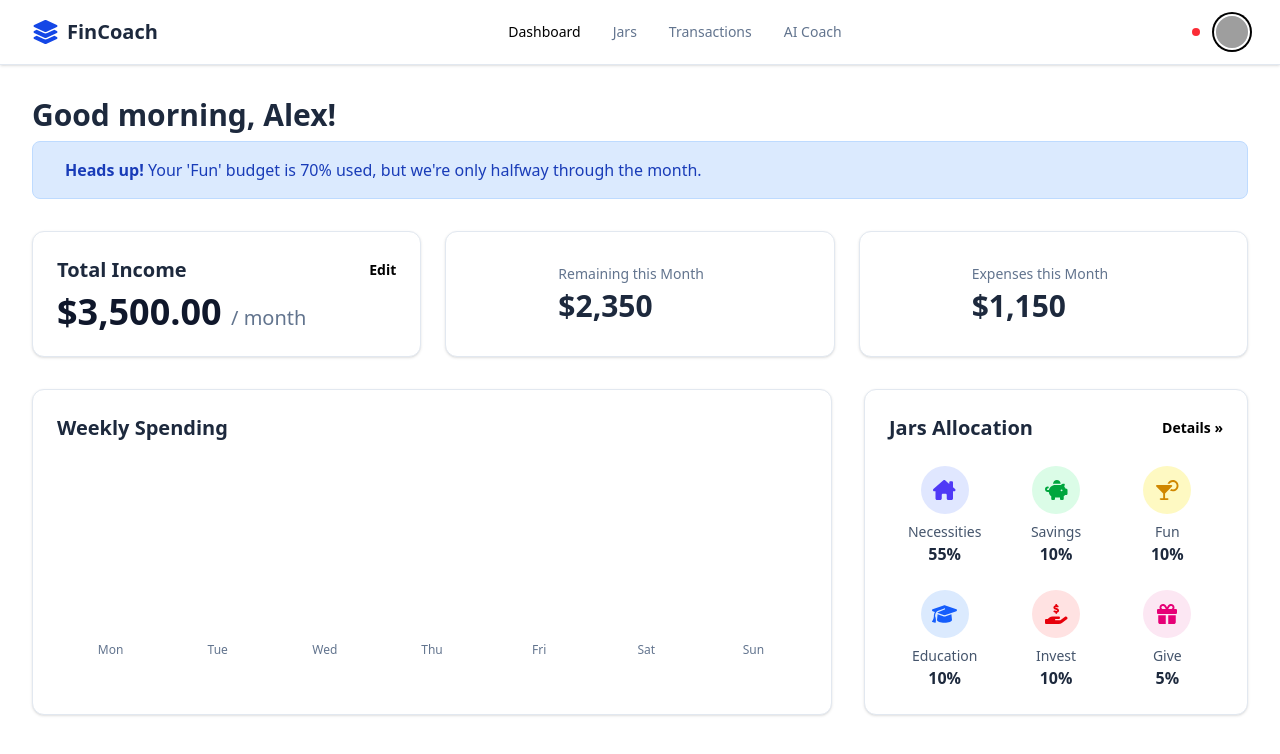
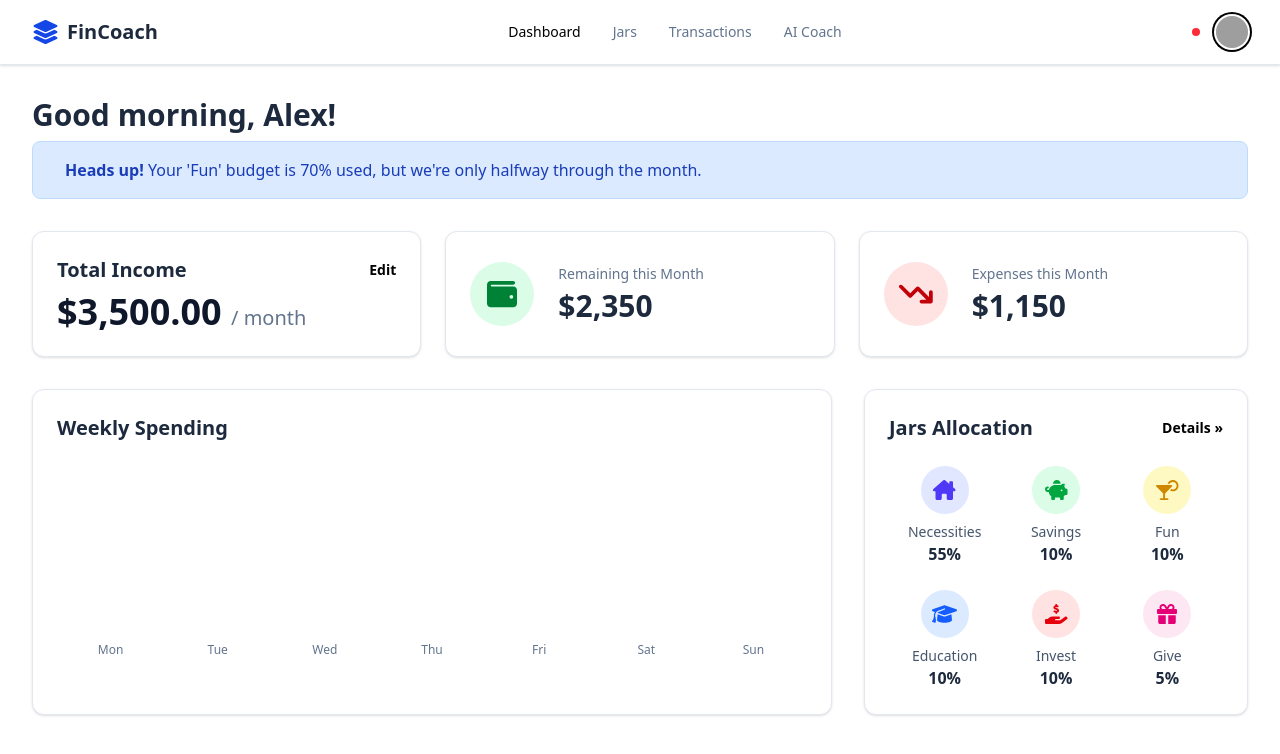
Before and after one commit to HCMUS-HQHuy/VPBANK-HACKATHON, a React (Vite) app: page / in a window 1280 px wide. Shown: the top 754 px of the page. Built offline with nearby package versions, Linux system fonts and the light colour scheme; grey boxes are pictures that could not be loaded.

Commit message:
split financial Overview

```diff
--- /dev/null
+++ b/src/common/financialOverview/Expenses.jsx
@@ -0,0 +1,20 @@
+import { FontAwesomeIcon } from '@fortawesome/react-fontawesome'
+import { faArrowTrendDown } from '@fortawesome/free-solid-svg-icons'
+
+const Expenses  = () => {
+	return (
+		<>
+            <div className="bg-white p-6 rounded-xl border border-slate-200 shadow-sm flex items-center gap-6">
+              <div className="w-16 h-16 rounded-full flex items-center justify-center bg-red-100 text-red-700 text-3xl">
+                <FontAwesomeIcon icon={faArrowTrendDown}/>
+              </div>
+              <div>
+                <p className="text-sm font-medium text-slate-500">Expenses this Month</p>
+                <p className="text-3xl font-bold text-slate-800 mt-1">$1,150</p>
+              </div>
+            </div>
+		</>
+	)
+}
+
+export default Expenses;
--- /dev/null
+++ b/src/common/financialOverview/Remaining.jsx
@@ -0,0 +1,20 @@
+import { FontAwesomeIcon } from '@fortawesome/react-fontawesome'
+import { faWallet } from '@fortawesome/free-solid-svg-icons'
+
+const Remaining = ()=> {
+	return (
+		<>
+			<div className="bg-white p-6 rounded-xl border border-slate-200 shadow-sm flex items-center gap-6">
+				<div className="w-16 h-16 rounded-full flex items-center justify-center bg-green-100 text-green-700 text-3xl">
+				<FontAwesomeIcon icon={faWallet}/>
+				</div>
+				<div>
+				<p className="text-sm font-medium text-slate-500">Remaining this Month</p>
+				<p className="text-3xl font-bold text-slate-800 mt-1">$2,350</p>
+				</div>
+			</div>
+		</>
+	)
+}
+
+export default Remaining;
--- /dev/null
+++ b/src/common/financialOverview/TotalIncome.jsx
@@ -0,0 +1,20 @@
+import { FontAwesomeIcon } from '@fortawesome/react-fontawesome'
+import { faWallet, faArrowTrendDown } from '@fortawesome/free-solid-svg-icons'
+
+const TotalIncome = () => {
+	return (
+		<>
+			<div className="bg-white p-6 rounded-xl border border-slate-200 shadow-sm">
+              <div className="flex justify-between items-center">
+                <h3 className="text-xl font-bold text-slate-800">Total Income</h3>
+                <a href="#" className="text-sm font-semibold text-primary hover:text-indigo-700">Edit</a>
+              </div>
+              <p className="text-4xl font-bold text-slate-900 mt-2">
+                $3,500.00 <span className="text-xl font-medium text-slate-500">/ month</span>
+              </p>
+            </div>
+		</>
+	)
+}
+
+export default TotalIncome;
--- a/src/dashboard/Page.jsx
+++ b/src/dashboard/Page.jsx
@@ -1,14 +1,9 @@
-import {
-  faHouseChimney,
-  faPiggyBank,
-  faMartiniGlassCitrus,
-  faGraduationCap,
-  faHandHoldingDollar,
-  faGift,
-} from '@fortawesome/free-solid-svg-icons'
-
 import { FontAwesomeIcon } from '@fortawesome/react-fontawesome'
+import { faHouseChimney, faPiggyBank, faMartiniGlassCitrus, faGraduationCap, faHandHoldingDollar, faGift } from '@fortawesome/free-solid-svg-icons'
 import Navbar from '@/common/Navbar';
+import Expenses from '@/common/financialOverview/Expenses';
+import Remaining from '@/common/financialOverview/Remaining';
+import TotalIncome from '@/common/financialOverview/TotalIncome';
 
 const Dashboard = () => {
   return (
@@ -30,33 +25,9 @@ const Dashboard = () => {
         {/* Financial Overview */}
         <section className="mb-8">
           <div className="grid grid-cols-1 md:grid-cols-2 lg:grid-cols-3 gap-6">
-            <div className="bg-white p-6 rounded-xl border border-slate-200 shadow-sm">
-              <div className="flex justify-between items-center">
-                <h3 className="text-xl font-bold text-slate-800">Total Income</h3>
-                <a href="#" className="text-sm font-semibold text-primary hover:text-indigo-700">Edit</a>
-              </div>
-              <p className="text-4xl font-bold text-slate-900 mt-2">
-                $3,500.00 <span className="text-xl font-medium text-slate-500">/ month</span>
-              </p>
-            </div>
-            <div className="bg-white p-6 rounded-xl border border-slate-200 shadow-sm flex items-center gap-6">
-              <div className="w-16 h-16 rounded-full flex items-center justify-center bg-green-bg text-green-text text-3xl">
-                <i className="fa-solid fa-wallet"></i>
-              </div>
-              <div>
-                <p className="text-sm font-medium text-slate-500">Remaining this Month</p>
-                <p className="text-3xl font-bold text-slate-800 mt-1">$2,350</p>
-              </div>
-            </div>
-            <div className="bg-white p-6 rounded-xl border border-slate-200 shadow-sm flex items-center gap-6">
-              <div className="w-16 h-16 rounded-full flex items-center justify-center bg-red-bg text-red-text text-3xl">
-                <i className="fa-solid fa-arrow-trend-down"></i>
-              </div>
-              <div>
-                <p className="text-sm font-medium text-slate-500">Expenses this Month</p>
-                <p className="text-3xl font-bold text-slate-800 mt-1">$1,150</p>
-              </div>
-            </div>
+            <TotalIncome/>
+            <Remaining/>
+            <Expenses/>
           </div>
         </section>
 
```
